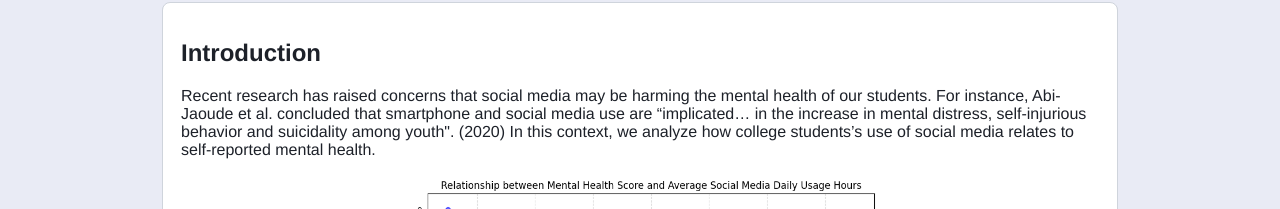
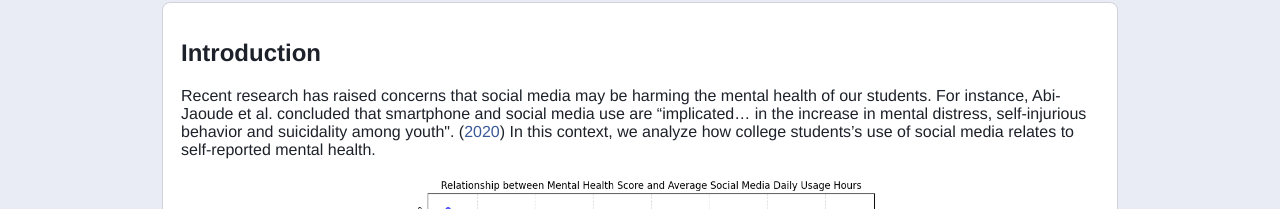
Before and after one commit to iamchrisescobar/digital_life_mental_health, a React (Vite) app: page /#/narrative in a window 1280 px wide. Shown: the part 170-379 px from the top of the page. Built offline with nearby package versions, Linux system fonts and the light colour scheme.

Commit message:
Modified Sources.jsx to have ids used for in text citations. When user clicks citations, they get redirected to source in Source.jsx

```diff
--- a/src/pages/Narrative.jsx
+++ b/src/pages/Narrative.jsx
@@ -18,11 +18,14 @@ export default function Narrative() {
             the mental health of our students. For instance, Abi-Jaoude et al.
             concluded that smartphone and social media use are “implicated… in
             the increase in mental distress, self-injurious behavior and
-            suicidality among youth". (2020) In this context, we analyze how
-            college students’s use of social media relates to self-reported
-            mental health.
+            suicidality among youth". (
+            <Link to="/sources#abi-jaoude-2020">2020</Link>) In this context, we
+            analyze how college students’s use of social media relates to
+            self-reported mental health.
           </p>
-          <figure style={{ margin: "1rem auto", width: "100%", maxWidth: "480px" }}>
+          <figure
+            style={{ margin: "1rem auto", width: "100%", maxWidth: "480px" }}
+          >
             <img
               src="images/team/plots/MentalHealthVsSMDailyUse.png"
               alt="Scatter plot showing mental health score trend versus daily social media use"
@@ -36,7 +39,8 @@ export default function Narrative() {
                 fontSize: "0.9rem",
               }}
             >
-              Figure 1: Scatter plot showing mental health score trend versus daily social media use
+              Figure 1: Scatter plot showing mental health score trend versus
+              daily social media use
             </figcaption>
           </figure>
           <p>
--- a/src/pages/Sources.jsx
+++ b/src/pages/Sources.jsx
@@ -1,4 +1,5 @@
-import React from 'react'
+import React, { useEffect } from 'react'
+import { useLocation } from 'react-router-dom'
 
 const bibliography = [
   {
@@ -257,6 +258,16 @@ const bibliography = [
 ]
 
 export default function Sources() {
+  const { hash } = useLocation()
+
+  useEffect(() => {
+    if (!hash) return
+    const target = document.getElementById(hash.slice(1))
+    if (target) {
+      target.scrollIntoView({ behavior: 'smooth', block: 'center' })
+    }
+  }, [hash])
+
   return (
     <section className="stack">
       <h1>Sources</h1>
@@ -268,7 +279,7 @@ export default function Sources() {
       <div className="stack bibliography">
         <h2>Annotated Bibliography</h2>
         {bibliography.map((entry) => (
-          <article key={entry.id} className="card bib-card">
+          <article key={entry.id} id={entry.id} className="card bib-card">
             <p className="bib-citation">{entry.citation}</p>
             {entry.links?.length ? (
               <div className="bib-links">
```
Also changed, not shown: 4 other files (tests, documents, lock files or other folders).
